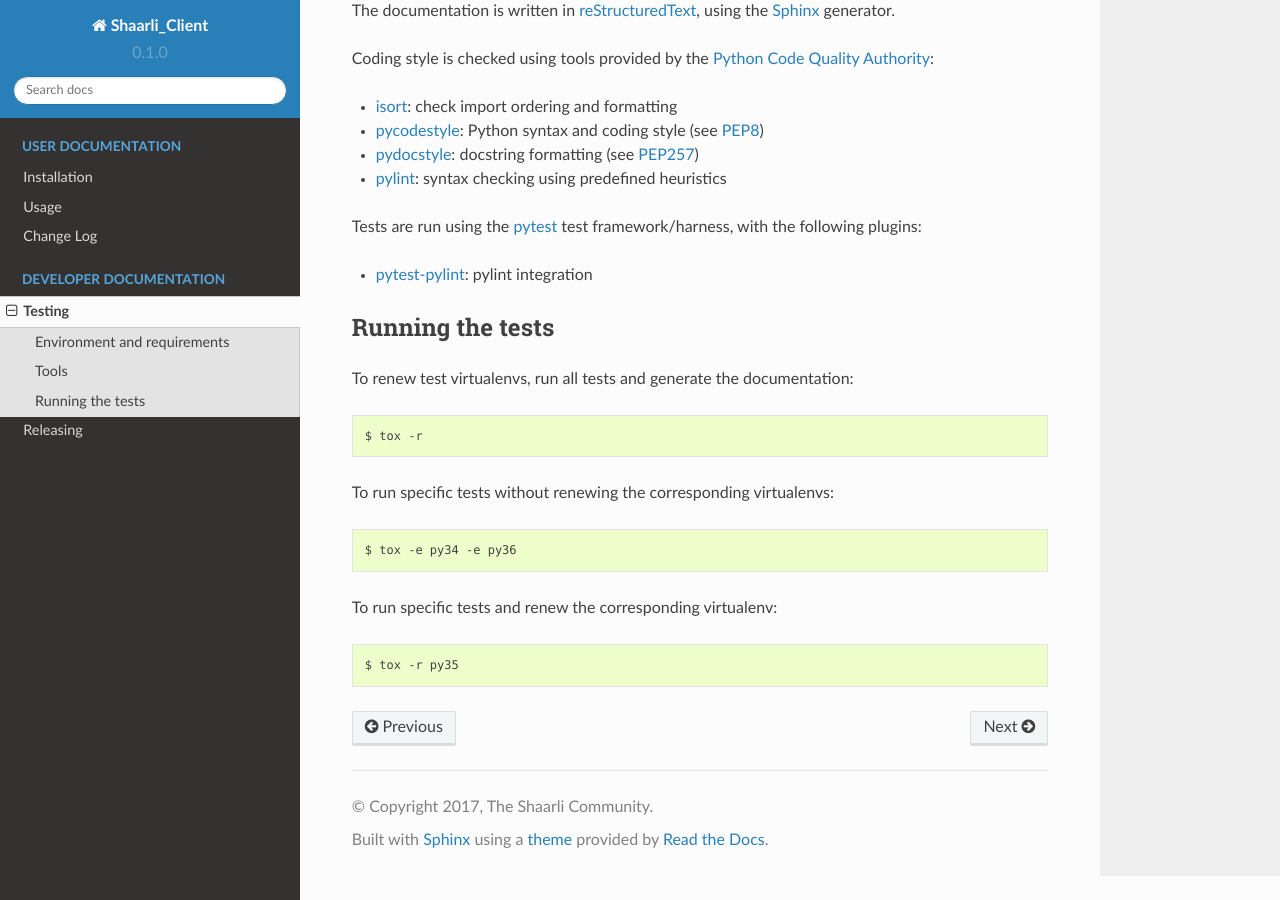
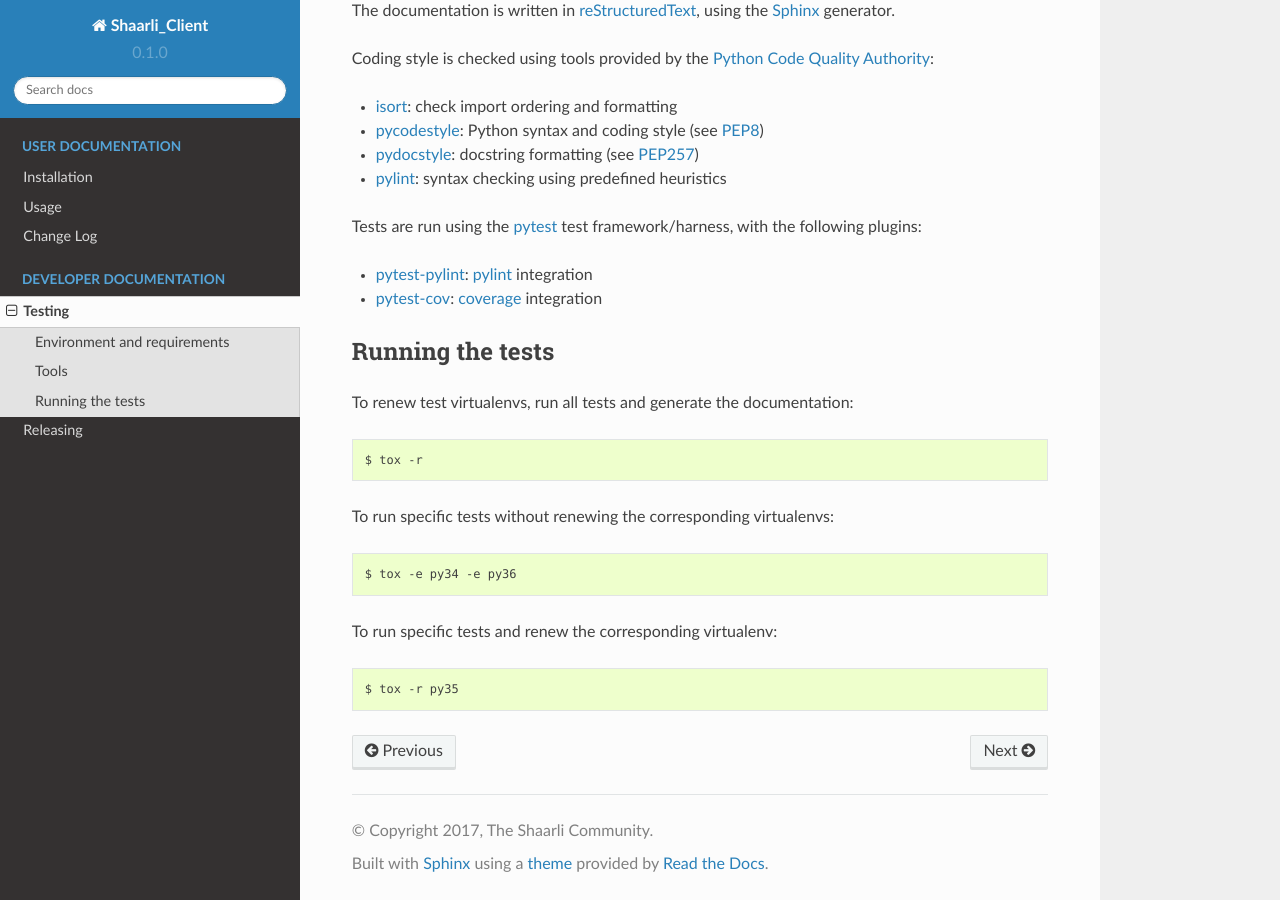
Before and after one commit to shaarli/python-shaarli-client, a Sphinx documentation site: the page built from docs/developer/testing.rst, in a window 1280 px wide and 900 px high, scrolled down 580 px. Built offline with Sphinx 7.4.7 and the Read the Docs theme 2.0.0, drawn with Linux system fonts in a browser that asks for light colours.

Commit message:
tests: enable pytest & coverage, add 2 simple tests
Added:
- add pytest to Tox environments
- enable test coverage
- simple test for ShaarliV1Client constructor
- unittest.mock test to check endpoint URI construction

See:
- http://docs.pytest.org/en/latest/
- https://coverage.readthedocs.io/en/latest/
- https://wiki.python.org/moin/CodeCoverage
- https://pytest-cov.readthedocs.io/en/latest/
- https://docs.python.org/3/library/unittest.mock.html
- https://docs.python.org/3/library/unittest.mock.html#any
- https://docs.python.org/3/library/unittest.mock.html#unittest.mock.Mock.assert_called_once_with

Signed-off-by: VirtualTam <virtualtam@flibidi.net>

```diff
--- a/docs/changelog.rst
+++ b/docs/changelog.rst
@@ -18,6 +18,7 @@ Added
 * Python project structure
 * Packaging metadata
 * Code quality checking (lint)
+* Test coverage
 * Sphinx documentation
 * Tox configuration
 * Travis CI configuration
--- a/docs/developer/testing.rst
+++ b/docs/developer/testing.rst
@@ -33,7 +33,8 @@ Coding style is checked using tools provided by the `Python Code Quality Authori
 
 Tests are run using the `pytest`_ test framework/harness, with the following plugins:
 
-* `pytest-pylint`_: pylint integration
+* `pytest-pylint`_: `pylint`_ integration
+* `pytest-cov`_: `coverage`_ integration
 
 Running the tests
 -----------------
@@ -56,6 +57,7 @@ To run specific tests and renew the corresponding virtualenv:
 
    $ tox -r py35
 
+.. _coverage: https://coverage.readthedocs.io/en/latest/
 .. _isort: https://github.com/timothycrosley/isort#readme
 .. _PEP8: http://pep8.readthedocs.org
 .. _PEP257: http://pep257.readthedocs.org
@@ -63,6 +65,7 @@ To run specific tests and renew the corresponding virtualenv:
 .. _pydocstyle: http://www.pydocstyle.org/en/latest/
 .. _pylint: http://www.pylint.org/
 .. _pytest: http://docs.pytest.org/en/latest/
+.. _pytest-cov: https://pytest-cov.readthedocs.io/en/latest/
 .. _pytest-pylint: https://github.com/carsongee/pytest-pylint
 .. _Python Code Quality Authority: http://meta.pycqa.org/en/latest/
 .. _reStructuredtext: http://www.sphinx-doc.org/en/stable/rest.html
```
Also changed, not shown: 5 other files.
